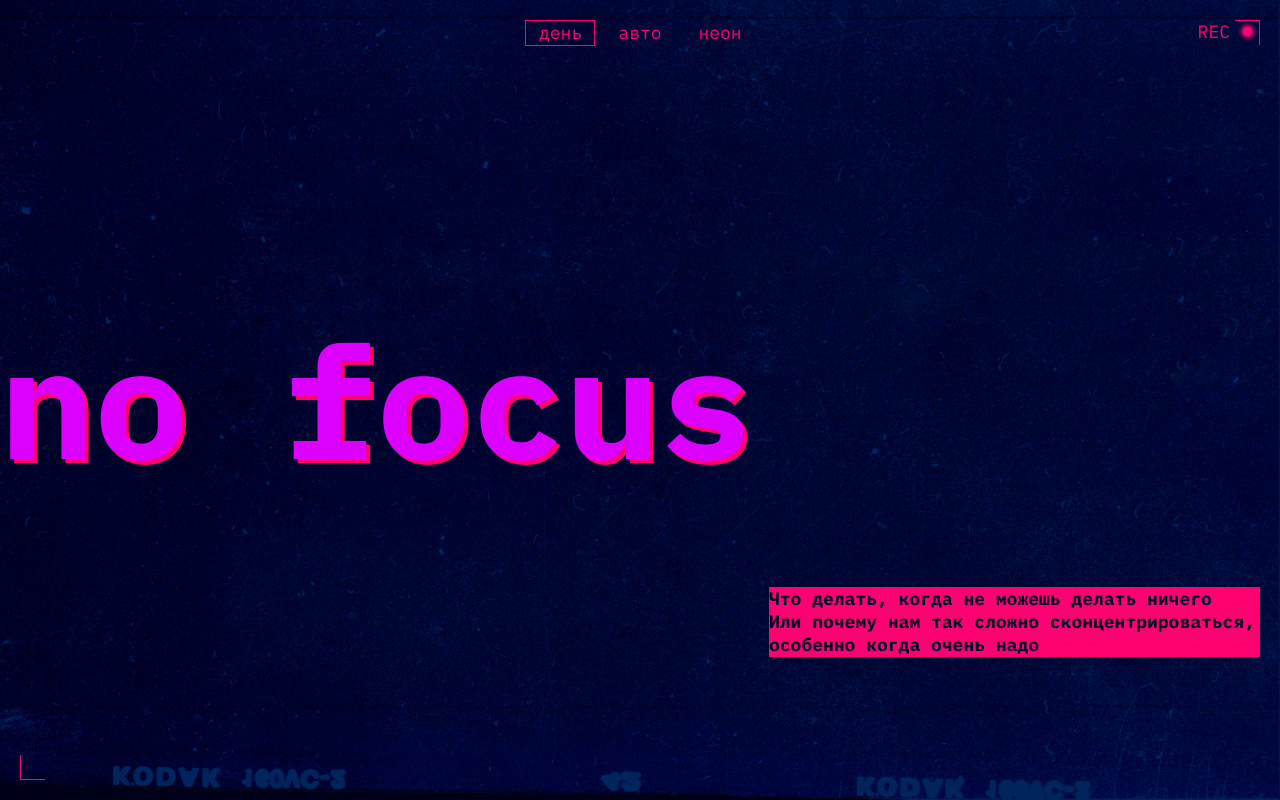
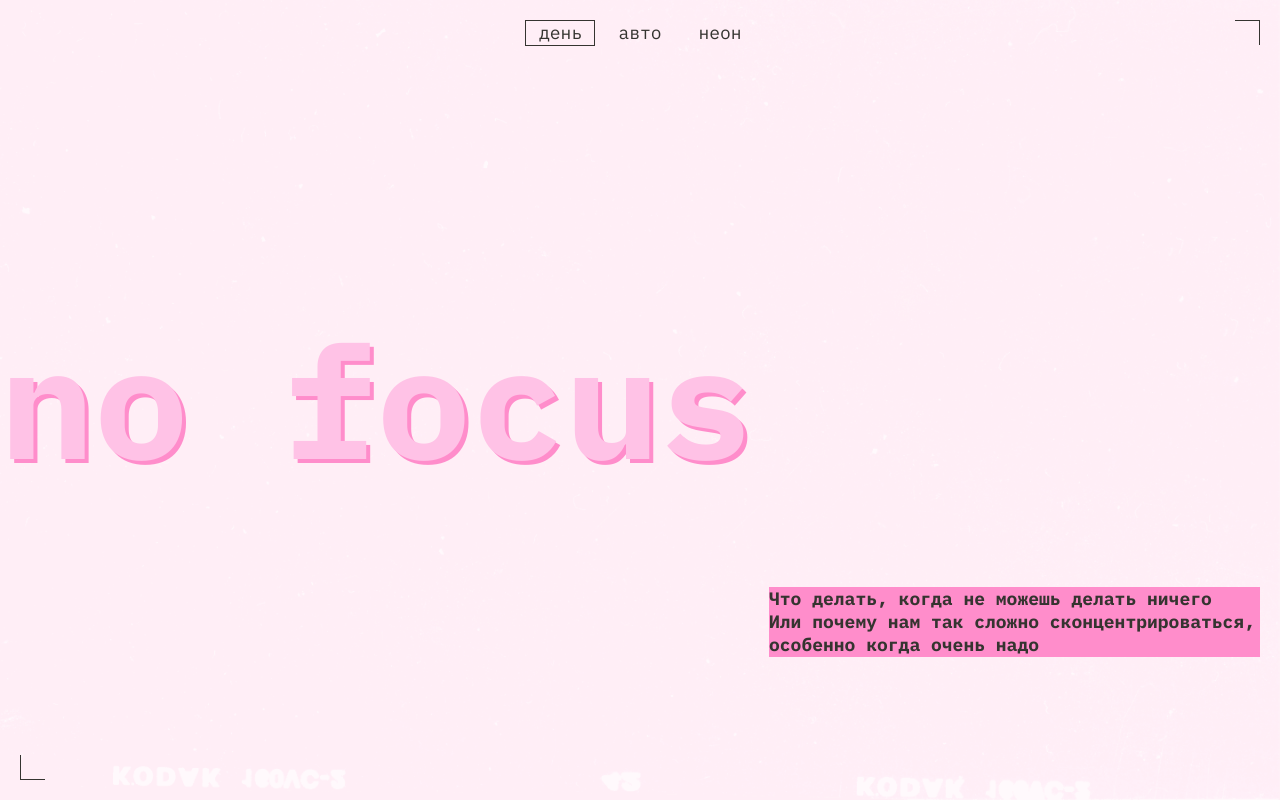
Before and after one commit to zloyevrey25/slozhno-sosredotochitsya-ad, a plain HTML site: page index.html in a window 1280 px wide. Both pictures are taken after a click on the button "день". Shown: the top 800 px of the page. Drawn offline with Linux system fonts and the light colour scheme.

Commit message:
Добавить оформление светлой темы

```diff
--- a/styles/light.css
+++ b/styles/light.css
@@ -1,16 +1,125 @@
-/*
-  Специально для светлой темы при наличии класса.
-  Здесь окажутся стили, которые нужно переопределить принудительно,
-  переключая тему
-*/
-
 :root.theme-light {
-  /* сохраните этот селектор в приведённом виде.
-    Так стили написанные ниже будут иметь больший вес,
-    чем стили в медиазапросе предпочтений пользователя
-  */
+    --h1-text-color: #ffc2e6;
+    --accent-color: #ff8dcb;
+    --text-color: #353430;
+    --text-color-opacity: #35343040;
+    --bg-color: #fff1f7;
+    --text-accent-color: #353430;
 }
 
-.theme-light .page {
-  /* Вам также нужно будет написать ряд подобных селекторов */
+.theme-light .header {
+    --bg-image: url(../images/cover-image-light.png);
+
+    background-image: var(--bg-image, url(../images/cover-image.png));
 }
+
+.theme-light .header__rec {
+    position: absolute;
+    width: 1px;
+    height: 1px;
+    margin: -1px;
+    padding: 0;
+    border: 0;
+    clip: rect(0 0 0 0);
+    overflow: hidden;
+}
+
+.theme-light .header__theme-menu-button {
+    color: var(--text-color, #353430);
+}
+
+.theme-light .header__theme-menu-button:hover {
+    outline: 1px solid var(--text-color-opacity, #35343040);
+}
+
+.theme-light .header__theme-menu-button:focus-visible {
+    border-bottom: 1px solid var(--text-color, #353430);
+}
+
+.theme-light .header__theme-menu-button_active {
+    border: 1px solid var(--text-color, #353430);
+}
+
+.theme-light .section__title {
+    color: var(--text-color, #353430);
+}
+
+.theme-light .page__title::before {
+    border-top: 1px solid var(--text-color, #353430);
+    border-right: 1px solid var(--text-color, #353430);
+}
+
+.theme-light .page__title::after {
+    border-bottom: 1px solid var(--text-color, #353430);
+    border-left: 1px solid var(--text-color, #353430);
+}
+
+@media (width < 1024px) {
+    .theme-light .footer__title {
+        text-shadow: 2px 2px var(--accent-color, #ff8dcb);
+    }
+}
+
+@media (prefers-color-scheme: light) {
+    :root {
+        --h1-text-color: #ffc2e6;
+        --accent-color: #ff8dcb;
+        --text-color: #353430;
+        --text-color-opacity: #35343040;
+        --bg-color: #fff1f7;
+        --text-accent-color: #353430;
+    }
+
+    .header {
+        --bg-image: url(../images/cover-image-light.png);
+
+        background-image: var(--bg-image, url(../images/cover-image.png));
+    }
+
+    .header__rec {
+        position: absolute;
+        width: 1px;
+        height: 1px;
+        margin: -1px;
+        padding: 0;
+        border: 0;
+        clip: rect(0 0 0 0);
+        overflow: hidden;
+    }
+
+    .header__theme-menu-button {
+        color: var(--text-color, #353430);
+    }
+
+    .header__theme-menu-button:hover {
+        outline: 1px solid var(--text-color-opacity, #35343040);
+    }
+
+    .header__theme-menu-button:focus-visible {
+        border-bottom: 1px solid var(--text-color, #353430);
+    }
+
+    .header__theme-menu-button_active {
+        border: 1px solid var(--text-color, #353430);
+    }
+
+    .section__title {
+        color: var(--text-color, #353430);
+    }
+
+    .page__title::before {
+        border-top: 1px solid var(--text-color, #353430);
+        border-right: 1px solid var(--text-color, #353430);
+    }
+
+    .page__title::after {
+        border-bottom: 1px solid var(--text-color, #353430);
+        border-left: 1px solid var(--text-color, #353430);
+    }
+
+    @media (width < 1024px) {
+        .footer__title {
+            text-shadow: 2px 2px var(--accent-color, #ff8dcb);
+        }
+    }
+}
```
